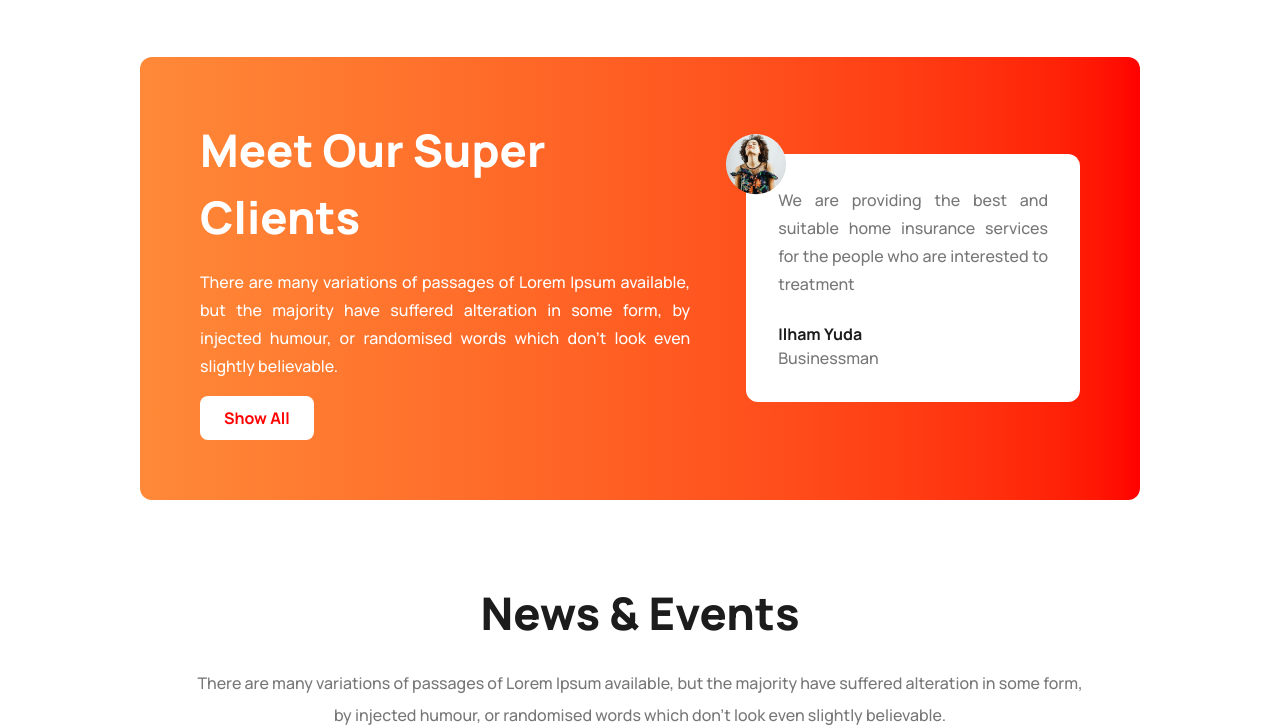
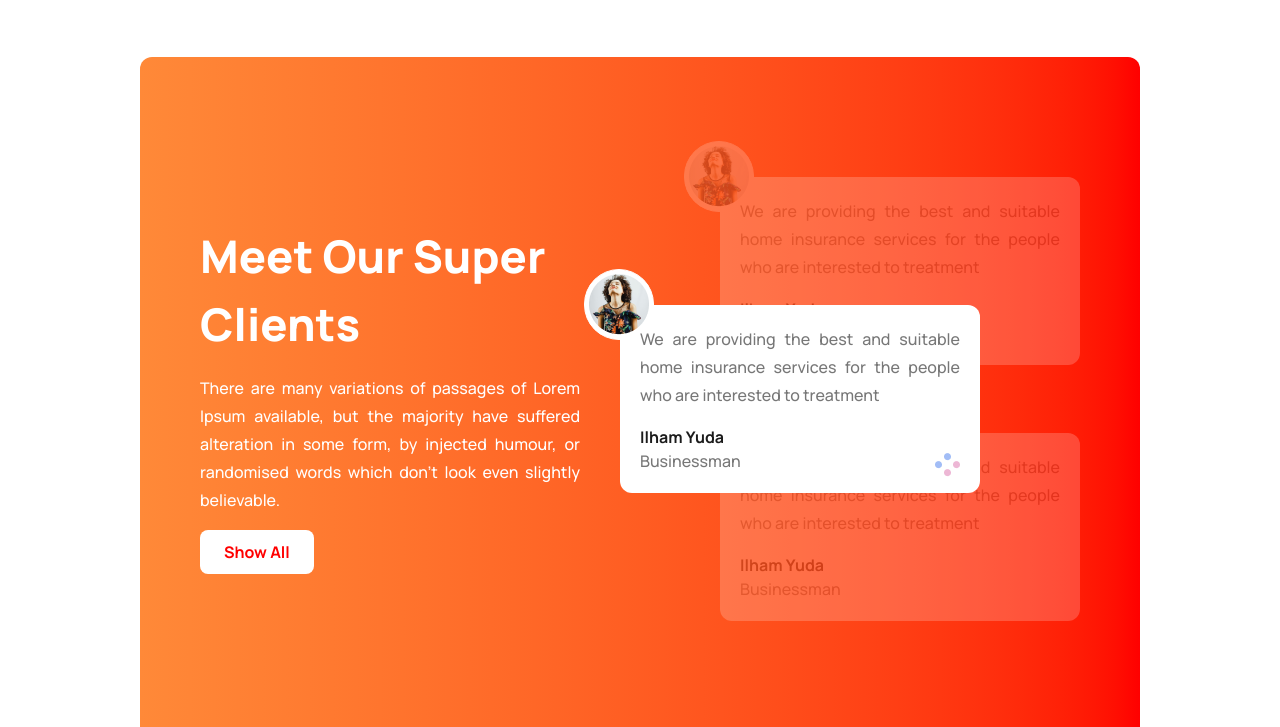
Before and after one commit to towfiq-dev/tea-reasourse, a plain HTML site: page index.html in a window 1280 px wide. Shown: the part 1620-2347 px from the top of the page. Drawn offline with nearby package versions, Linux system fonts and the light colour scheme.

Commit message:
complete the assingment

```diff
--- a/index.html
+++ b/index.html
@@ -94,7 +94,7 @@
   </section>
   <!-- section-04 -->
   <section class="flex justify-center">
-    <div class="flex gap-14 justify-center items-center mt-15 p-15 rounded-xl bg-linear-to-r from-[#FF8938] to-[#FF0000] max-w-[1000px]">
+    <div class="flex gap-35 justify-center items-center mt-15 p-15 rounded-xl bg-linear-to-r from-[#FF8938] to-[#FF0000] max-w-[1000px]">
       <div class="space-y-4">
         <h2 class="text-[45px] text-[#FFFFFF] font-extrabold">Meet Our Super<br>Clients</h2>
         <p class="text-4 text-[#ffffff] leading-7 font-medium text-justify">There are many variations of passages of Lorem Ipsum available, but the majority have suffered alteration in some form, by injected humour, or randomised words which don't look even slightly believable.</p>
@@ -102,11 +102,36 @@
         Show All
         </button>
       </div>
-      <div class="bg-white rounded-xl p-8 relative">
-        <img class="absolute -left-5 -top-5" src="./images/client.png" alt="">
+      <div class="grid relative">
+        <div class="bg-white rounded-xl w-90 p-5 relative top-15 opacity-20">
+        <div class="absolute -left-9 -top-9 border border-white rounded-full p-1 bg-white">
+          <img src="./images/client.png" alt="">
+        </div>
         <p class="text-4 text-[#777777] leading-7 font-medium text-justify">We are providing the best and suitable home insurance services for the people who are interested to treatment</p>
-        <h4 class="text-6 text-[#1c1c1c] font-bold mt-6">Ilham Yuda</h4>
+        <h4 class="text-6 text-[#1c1c1c] font-bold mt-4">Ilham Yuda</h4>
         <h4 class="text-4 text-[#777777] font-medium">Businessman</h4>
+      </div>
+      <div class="bg-white rounded-xl p-5 w-90 relative z-10 right-25">
+        <div class="absolute -left-9 -top-9 border border-white rounded-full p-1 bg-white">
+          <img src="./images/client.png" alt="">
+        </div>
+        <p class="text-4 text-[#777777] leading-7 font-medium text-justify">We are providing the best and suitable home insurance services for the people who are interested to treatment</p>
+        <div class="flex justify-between items-center">
+        <div>
+        <h4 class="text-6 text-[#1c1c1c] font-bold mt-4">Ilham Yuda</h4>
+        <h4 class="text-4 text-[#777777] font-medium">Businessman</h4>
+        </div>
+        <div class="-mb-12"><img src="./images/circles.png" alt=""></div>
+        </div>
+      </div>
+      <div class="bg-white rounded-xl p-5 w-90 relative -top-15 opacity-20">
+        <div class="absolute -left-9 -top-9 border border-white rounded-full p-1 bg-white">
+          <img src=./images/client.png" alt="">
+        </div>
+        <p class="text-4 text-[#777777] leading-7 font-medium text-justify">We are providing the best and suitable home insurance services for the people who are interested to treatment</p>
+        <h4 class="text-6 text-[#1c1c1c] font-bold mt-4">Ilham Yuda</h4>
+        <h4 class="text-4 text-[#777777] font-medium">Businessman</h4>
+      </div>
       </div>
     </div>
   </section>
```
Also changed, not shown: style.css (+0 -7 lines).
